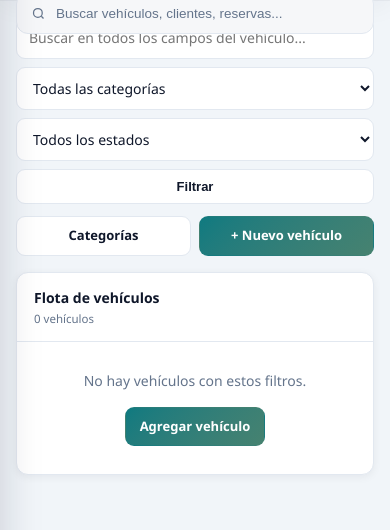
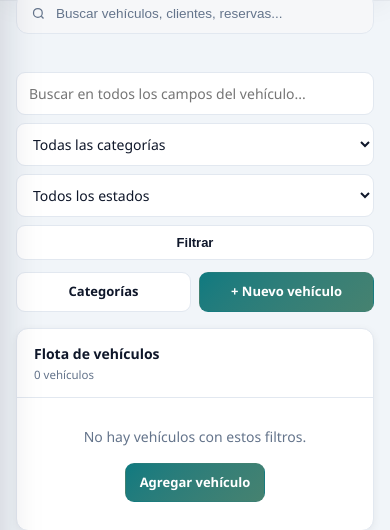
Before and after one commit to eugeniosoftware17/robertrentacar, a Django app: page /dv-rc-ops/vehiculos/ in a window 390 px wide. Shown: the part 58-588 px from the top of the page. Run offline with Django 5.2, Linux system fonts and the light colour scheme; the visitor is signed in with stand-in values (Sample User, id 1); data comes from the database, SQL or seed files in the repository; data that the repository does not hold is empty.

Commit message:
Agregar margen superior al buscador de vehiculos en movil
Evita que el input choque con el buscador del header en pantallas
angostas.

Co-Authored-By: Claude Sonnet 5 <noreply@anthropic.com>
Claude-Session: https://claude.ai/code/session_01DjxsSCEV9ddngixGwq5Kpq

```diff
--- a/apps/vehiculos/static/vehiculos/vehiculos.css
+++ b/apps/vehiculos/static/vehiculos/vehiculos.css
@@ -335,3 +335,9 @@
   gap: 0.5rem;
   flex-wrap: wrap;
 }
+
+@media (max-width: 768px) {
+  #adminBuscador {
+    margin-top: 3.5rem;
+  }
+}
```
